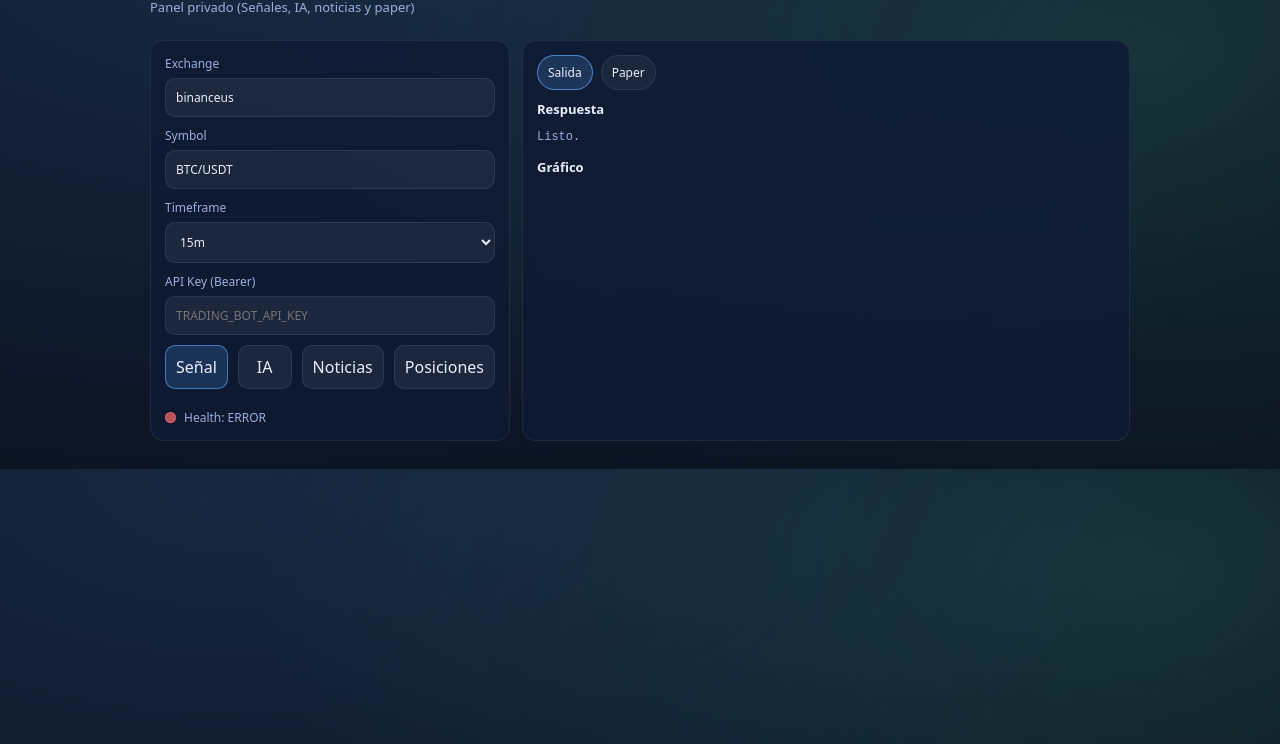
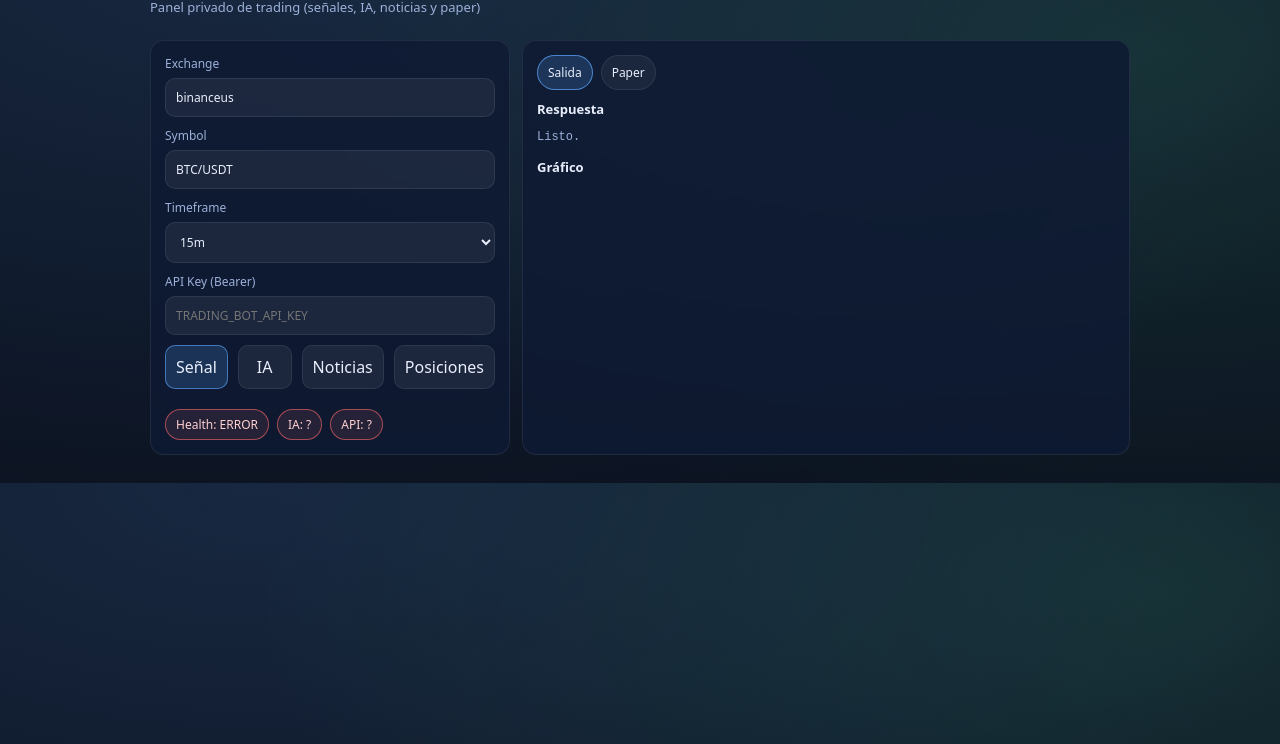
Before and after one commit to templario-777/trading, a website: page public/index.html in a window 1280 px wide. Shown: the part 56-800 px from the top of the page. Drawn offline with Linux system fonts and the light colour scheme; no server answers.

Commit message:
chore: mejorar UI Aether Connect

```diff
--- a/public/index.html
+++ b/public/index.html
@@ -3,7 +3,7 @@
   <head>
     <meta charset="utf-8" />
     <meta name="viewport" content="width=device-width, initial-scale=1" />
-    <title>Trading Bot</title>
+    <title>Aether Connect</title>
     <style>
       :root {
         color-scheme: dark;
@@ -116,20 +116,28 @@
         color: var(--muted);
         margin-top: 10px;
       }
-      .dot {
-        width: 9px;
-        height: 9px;
+      .badges {
+        display: flex;
+        gap: 8px;
+        flex-wrap: wrap;
+      }
+      .badge {
+        font-size: 12px;
+        padding: 6px 10px;
         border-radius: 999px;
-        background: rgba(255, 255, 255, 0.2);
         border: 1px solid var(--border);
+        background: rgba(255, 255, 255, 0.04);
+        color: var(--muted);
       }
-      .dot.ok {
-        background: rgba(92, 255, 176, 0.6);
+      .badge.ok {
         border-color: rgba(92, 255, 176, 0.6);
+        background: rgba(92, 255, 176, 0.10);
+        color: #b6ffe0;
       }
-      .dot.bad {
-        background: rgba(255, 107, 107, 0.7);
-        border-color: rgba(255, 107, 107, 0.7);
+      .badge.bad {
+        border-color: rgba(255, 107, 107, 0.6);
+        background: rgba(255, 107, 107, 0.10);
+        color: #ffd1d1;
       }
       pre {
         margin: 0;
@@ -184,8 +192,8 @@
   </head>
   <body>
     <header>
-      <h1>Trading Bot</h1>
-      <div class="sub">Panel privado (Señales, IA, noticias y paper)</div>
+      <h1>Aether Connect</h1>
+      <div class="sub">Panel privado de trading (señales, IA, noticias y paper)</div>
     </header>
     <main>
       <section class="card">
@@ -219,8 +227,11 @@
             <button id="btnPositions">Posiciones</button>
           </div>
           <div class="status">
-            <div class="dot" id="dot"></div>
-            <div id="healthTxt">Health: ...</div>
+            <div class="badges">
+              <div class="badge" id="bHealth">Health: ...</div>
+              <div class="badge" id="bAi">IA: ...</div>
+              <div class="badge" id="bAuth">API: ...</div>
+            </div>
           </div>
         </div>
       </section>
@@ -260,13 +271,10 @@
       const $ = (id) => document.getElementById(id);
       const out = $("out");
       const chartImg = $("chartImg");
-      const dot = $("dot");
-      const healthTxt = $("healthTxt");
+      const bHealth = $("bHealth");
+      const bAi = $("bAi");
+      const bAuth = $("bAuth");
       const apiKeyInput = $("apiKey");
-      const metaTxt = document.createElement("div");
-      metaTxt.className = "muted";
-      metaTxt.style.marginTop = "6px";
-      healthTxt.parentElement.appendChild(metaTxt);
       const btnSignal = $("btnSignal");
       const btnAi = $("btnAi");
       const btnNews = $("btnNews");
@@ -352,22 +360,33 @@
       async function refreshHealth() {
         try {
           const h = await api("/api/health");
-          dot.classList.remove("bad");
-          dot.classList.add("ok");
-          healthTxt.textContent = `Health: OK (${h?.ts ?? ""})`;
+          bHealth.classList.remove("bad");
+          bHealth.classList.add("ok");
+          bHealth.textContent = `Health: OK`;
         } catch {
-          dot.classList.remove("ok");
-          dot.classList.add("bad");
-          healthTxt.textContent = "Health: ERROR";
+          bHealth.classList.remove("ok");
+          bHealth.classList.add("bad");
+          bHealth.textContent = "Health: ERROR";
         }
       }
 
       async function refreshMeta() {
         try {
           const m = await api("/api/meta");
-          metaTxt.textContent = `IA key: ${m?.deepseekKey ? "OK" : "FALTA"} | Auth API: ${m?.apiKeyEnabled ? "ON" : "OFF"}`;
+          bAi.classList.toggle("ok", Boolean(m?.deepseekKey));
+          bAi.classList.toggle("bad", !m?.deepseekKey);
+          bAi.textContent = `IA: ${m?.deepseekKey ? "OK" : "FALTA"}`;
+
+          bAuth.classList.remove("bad");
+          bAuth.classList.add(m?.apiKeyEnabled ? "ok" : "");
+          bAuth.textContent = `API: ${m?.apiKeyEnabled ? "Auth ON" : "Auth OFF"}`;
         } catch {
-          metaTxt.textContent = "";
+          bAi.classList.remove("ok");
+          bAi.classList.add("bad");
+          bAi.textContent = "IA: ?";
+          bAuth.classList.remove("ok");
+          bAuth.classList.add("bad");
+          bAuth.textContent = "API: ?";
         }
       }
 
```
